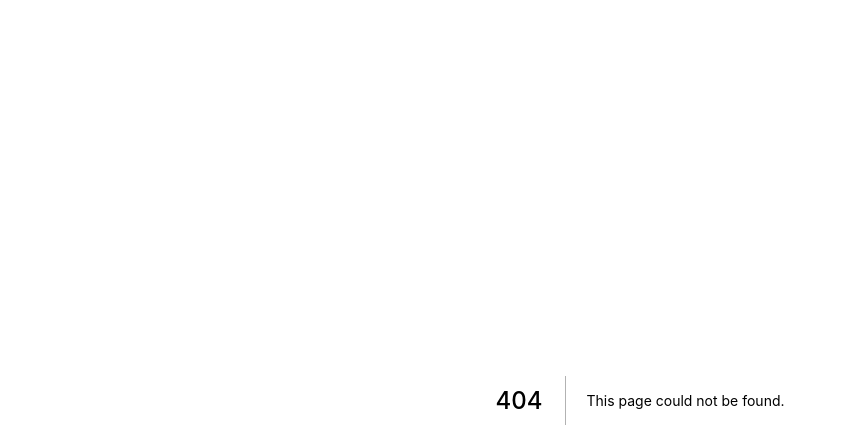
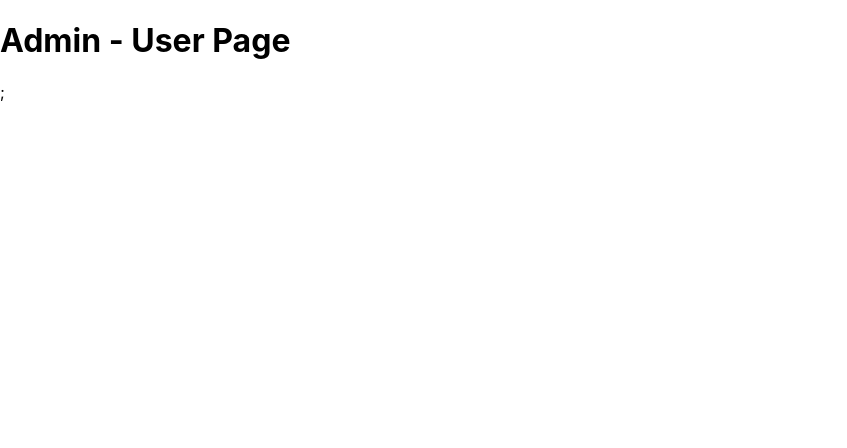
Before and after one commit to huynvn010193/first-demo-nextjs, a Next.js app: page /admin/user/1 in a window 1280 px wide. Before the commit this address had no page. Shown: the top 448 px of the page, without its empty margins (0-847 px from the left). Built offline with nearby package versions, Linux system fonts and the light colour scheme.

Commit message:
Tim hieu dynamic Routing

```diff
--- /dev/null
+++ b/pages/admin/user/[id].tsx
@@ -0,0 +1,12 @@
+import Head from "next/head";
+export default function AdminUser() {
+  return (
+    <>
+      <Head>
+        <title>User detail</title>
+        <link href="https://fonts.googleapis.com/css2?family=Roboto&display=swap" rel="stylesheet"></link>
+      </Head>
+      <h1>Admin - User Page</h1>;
+    </>
+  );
+}
--- a/pages/admin/user/index.tsx
+++ /dev/null
@@ -1,3 +0,0 @@
-export default function AdminUser() {
-  return <h1>Admin - User Page</h1>;
-}
```
Also changed, not shown: pages/admin/user/[id]/setting.tsx (added, +7 -0 lines).
